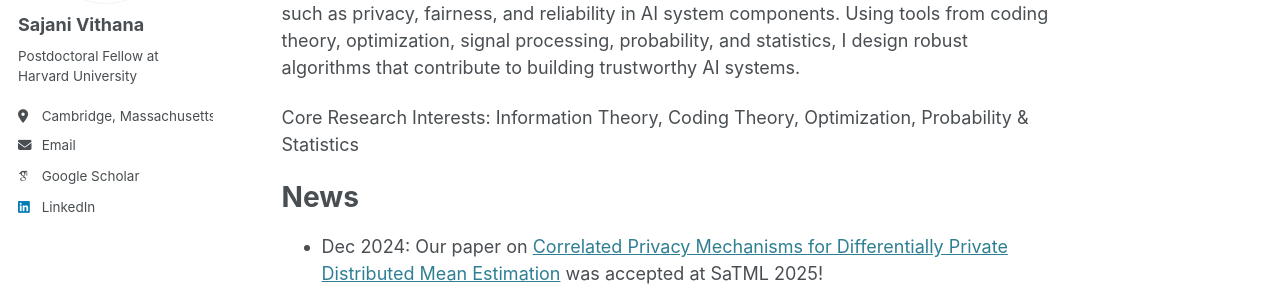
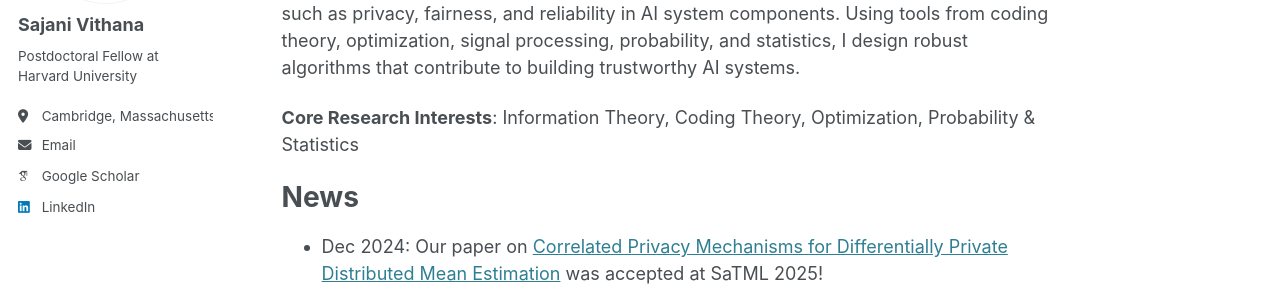
Before and after one commit to sajani-vithana/sajani-vithana.github.io, a Jekyll site: the page built from _pages/about.md, in a window 1280 px wide and 900 px high. Shown: the part 334-634 px from the top of the window. Built offline with Jekyll 4.4.1, drawn with Linux system fonts in a browser that asks for light colours; some web fonts are replaced.

```diff
--- a/_pages/about.md
+++ b/_pages/about.md
@@ -11,7 +11,7 @@ I am a Postdoctoral Fellow at Harvard, mentored by Prof. [Flavio Calmon](https:/
 
 My research focuses on the foundations of trustworthy AI. I develop information-theoretic models to explore the fundamental trade-offs between performance and ethical concerns such as privacy, fairness, and reliability in AI system components. Using tools from coding theory, optimization, signal processing, probability, and statistics, I design robust algorithms that contribute to building trustworthy AI systems.
 
-Core Research Interests: Information Theory, Coding Theory, Optimization, Probability & Statistics
+**Core Research Interests**: Information Theory, Coding Theory, Optimization, Probability & Statistics
 
 News
 ======
```
